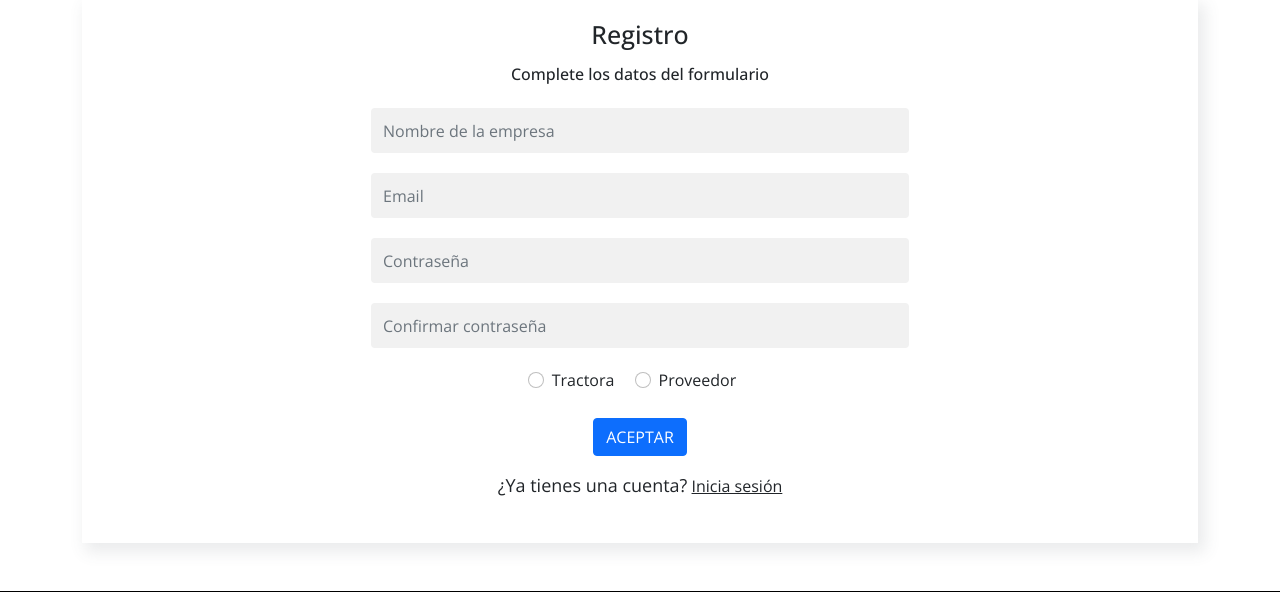
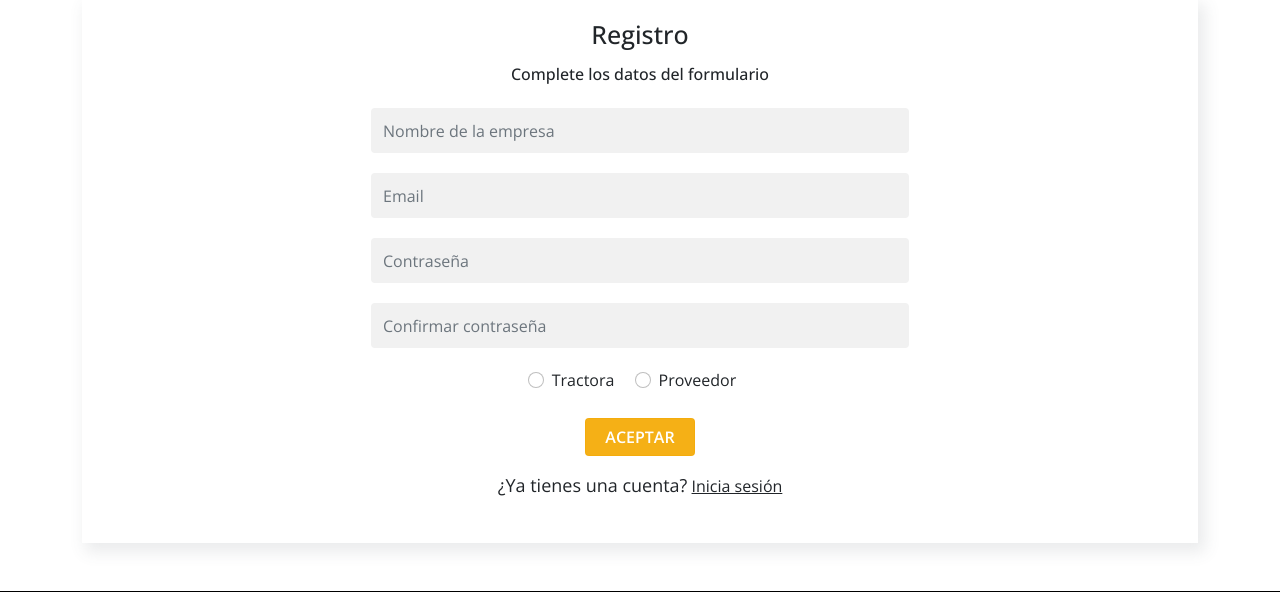
Before and after one commit to henrryforce/CLAUTedomex, a PHP site: page /Registrate.html in a window 1280 px wide. Shown: the part 369-961 px from the top of the page. Run offline with PHP 8.4, Linux system fonts and the light colour scheme; some libraries are stand-ins or nearby versions; some web fonts are replaced.

Commit message:
Estilos a CSS

```diff
--- a/css/style.css
+++ b/css/style.css
@@ -73,9 +73,30 @@ body{
 
 
 /* ESTILOS PARA BOTONES Y Hs (H1,H2, etc */
+/* ESTILOS PARA BOTONES Y Hs (H1,H2, etc */
+/* ESTILOS PARA BOTONES Y Hs (H1,H2, etc */
+/* ESTILOS PARA BOTONES Y Hs (H1,H2, etc */
+
 
 .h4, h4 {
     font-size: calc(1.275rem + .3vw);
+    font-weight: 800;
+}
+
+.btn-primary {
+    width: 110px;
+	text-transform: uppercase;
+	background: rgba(245,173,13,96%);
+	border-color: rgba(245,173,13,96%); ;
+	color: #fff;
+	font-weight: 600;
+	display: inline-block;
+
+}
+
+
+.h5, h5 {
+    font-size: 1.25rem;
     font-weight: 800;
 }
 
```
